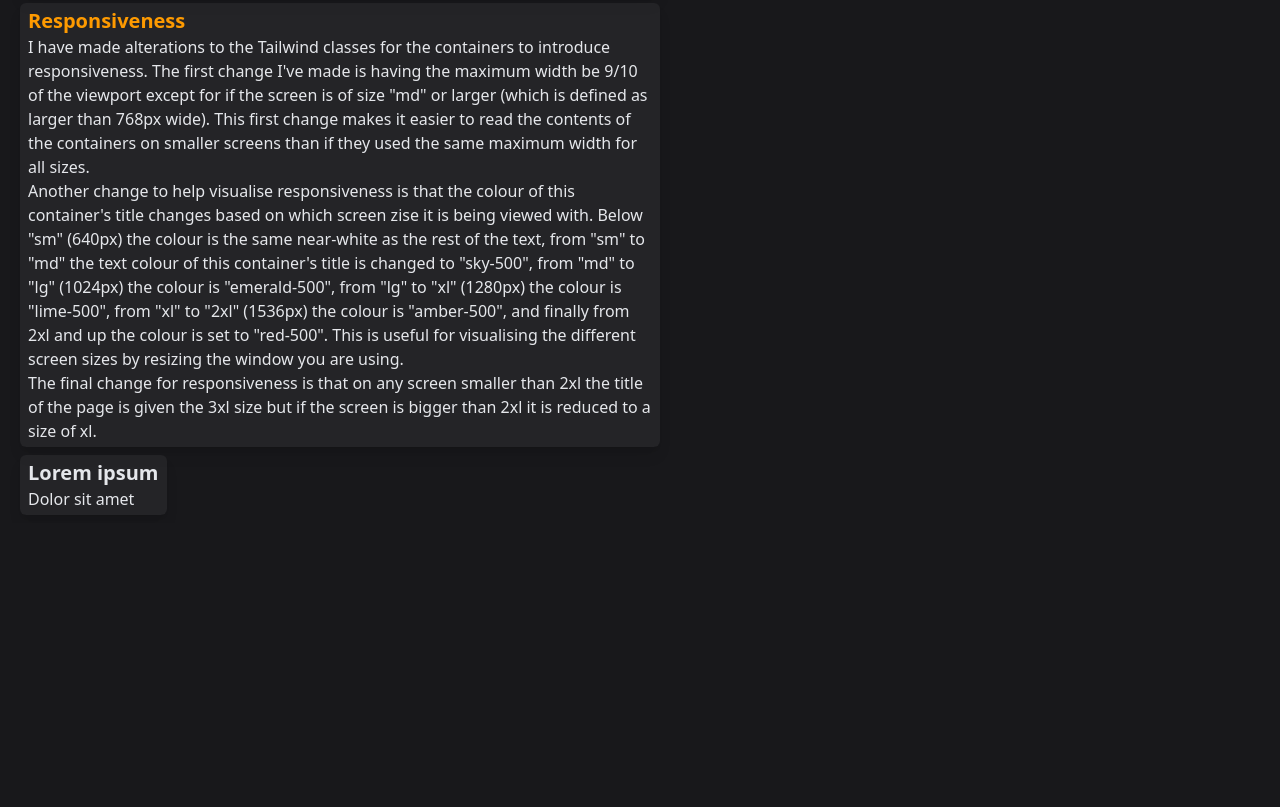
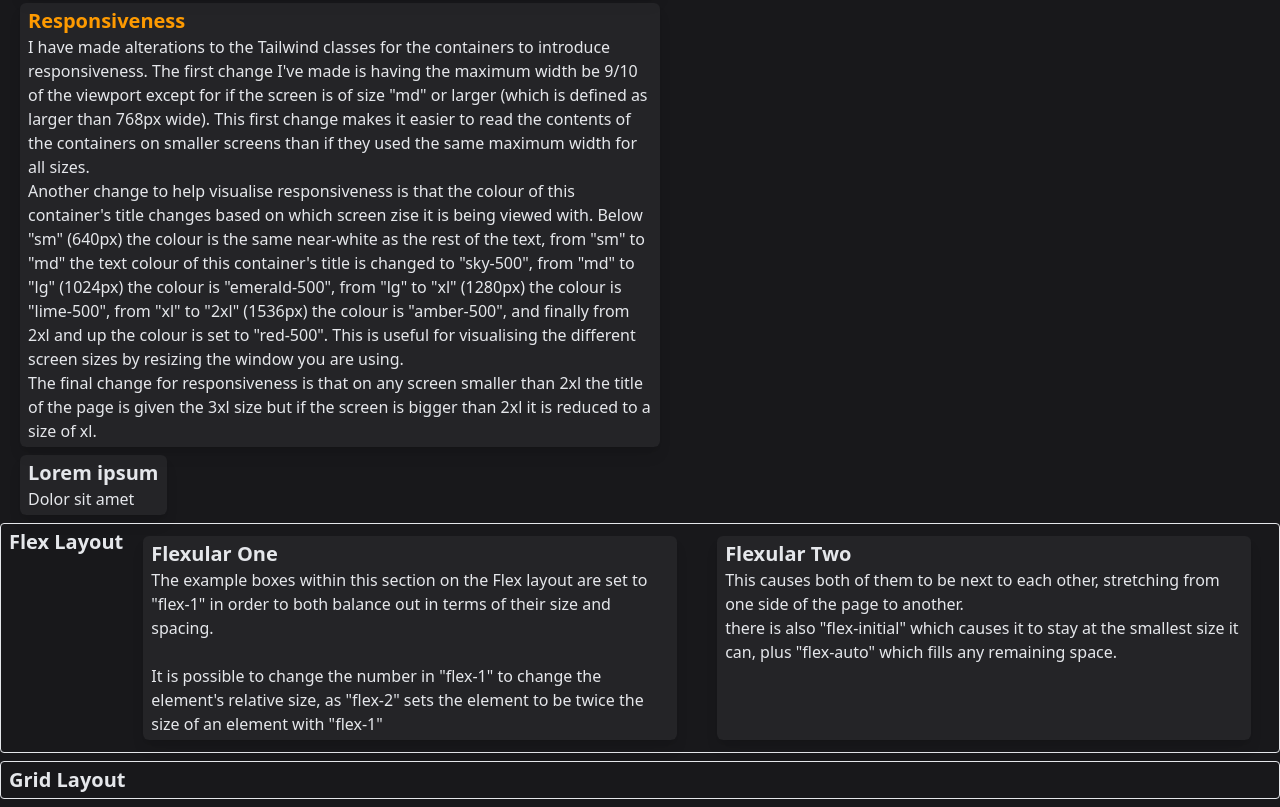
Before and after one commit to ReflectionGolden/Tailwind-CSS-site, a plain HTML site: page index.html in a window 1280 px wide. Shown: the part 499-1306 px from the top of the page. Before the commit the page ends 1022 px from the top, so only its background shows below. Drawn offline with nearby package versions, Linux system fonts and the light colour scheme.

Commit message:
Added flex layout section and empty grid layout section

```diff
--- a/index.html
+++ b/index.html
@@ -41,5 +41,30 @@
             Dolor sit amet
         </p>
     </div>
+    <div class="my-2 px-2 py-1 border rounded flex flex-wrap">
+        <h2 class="text-xl font-bold">Flex Layout</h2>
+        <div class="mx-5 my-2 px-2 py-1 rounded-md bg-neutral-50/5 shadow-lg flex-1">
+            <h2 class="text-xl font-bold">Flexular One</h2>
+            <p>
+                The example boxes within this section on the Flex layout are set to "flex-1" in order to both balance out in terms of their size and spacing.
+            </p>
+            <br>
+            <p>
+                It is possible to change the number in "flex-1" to change the element's relative size, as "flex-2" sets the element to be twice the size of an element with "flex-1"
+            </p>
+        </div>
+        <div class="mx-5 my-2 px-2 py-1 rounded-md bg-neutral-50/5 shadow-lg flex-1">
+            <h2 class="text-xl font-bold">Flexular Two</h2>
+            <p>
+                This causes both of them to be next to each other, stretching from one side of the page to another.
+            </p>
+            <p>
+                there is also "flex-initial" which causes it to stay at the smallest size it can, plus "flex-auto" which fills any remaining space.
+            </p>
+        </div>
+    </div>
+    <div class="my-2 px-2 py-1 border rounded">
+        <h2 class="text-xl font-bold">Grid Layout</h2>
+    </div>
 </body>
 </html>
```
